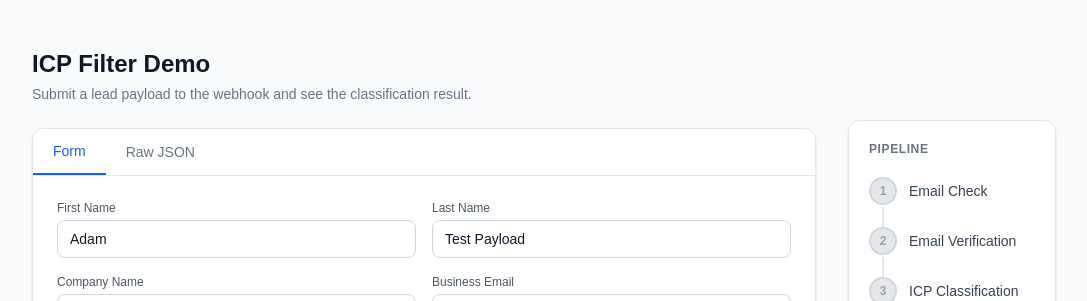
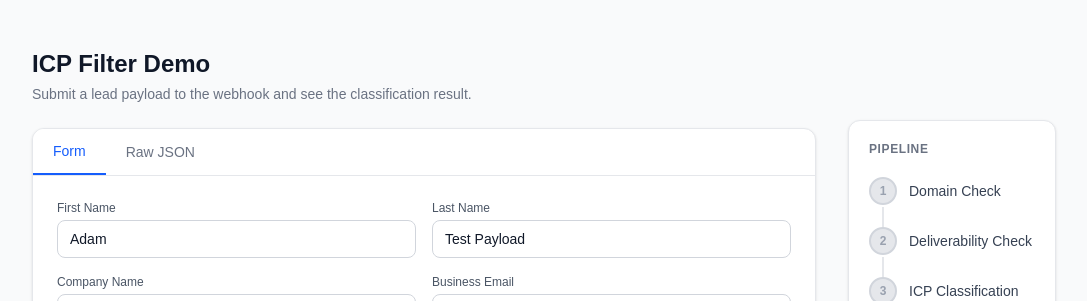
Before and after one commit to salesperson/rb2b-lead-enrichment-frontend, a Next.js app: page / in a window 1280 px wide. Shown: the top 301 px of the page, without its empty margins (96-1183 px from the left). Built offline with nearby package versions, Linux system fonts and the light colour scheme.

Commit message:
Update pipeline labels, path values, and add lab classification fields

```diff
--- a/app/components/IcpDemo.tsx
+++ b/app/components/IcpDemo.tsx
@@ -106,8 +106,8 @@ interface ResultMessage {
 type NodeState = "gray" | "green" | "red";
 
 const PIPELINE_NODES = [
-  "Email Check",
-  "Email Verification",
+  "Domain Check",
+  "Deliverability Check",
   "ICP Classification",
   "Database Upload",
 ];
@@ -277,7 +277,7 @@ export default function IcpDemo() {
 
     setLoading(true);
     try {
-      const res = await fetch("https://rb2b-lead-enrichment-middleware-ddhh-v8z7okz34-jbb-ai.vercel.app/webhook", {
+      const res = await fetch("https://rb2b-lead-enrichment-middleware-ddhh-n23bwoucu-jbb-ai.vercel.app/webhook", {
         method: "POST",
         headers: { "Content-Type": "application/json" },
         body: JSON.stringify(payload),
```
